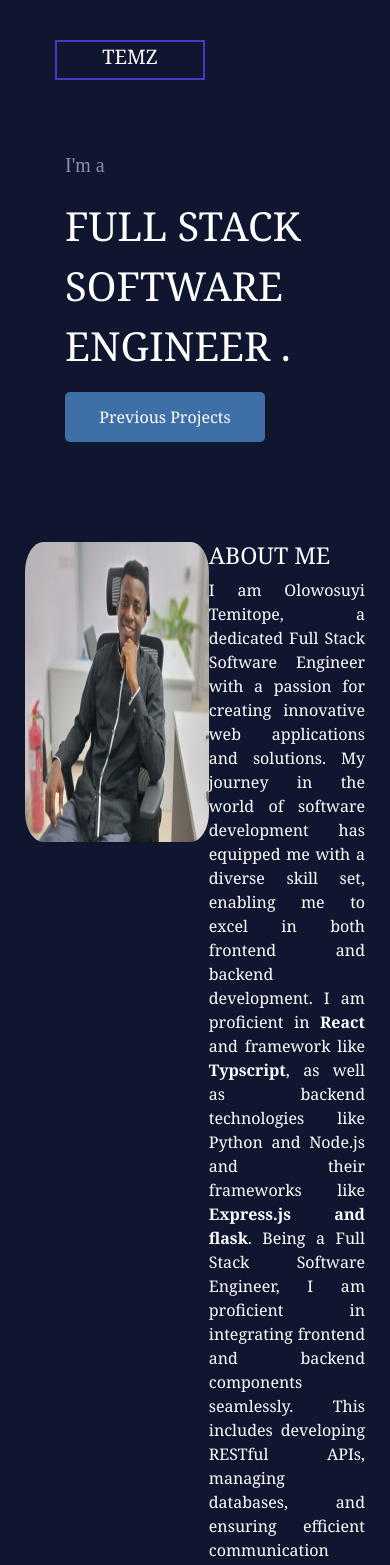
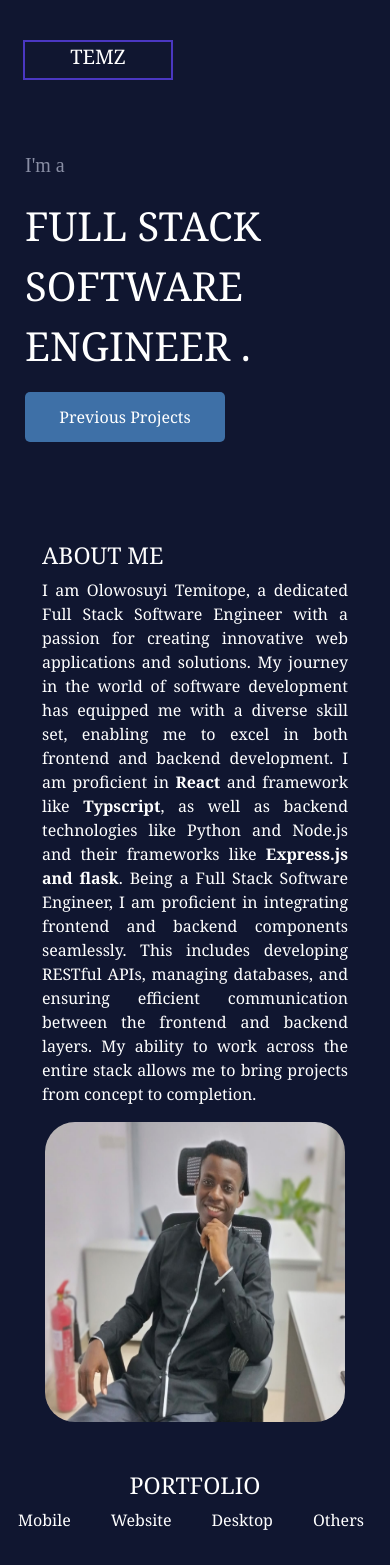
Before and after one commit to Topsurpass/drum_pad, a React (Create React App) app: page / in a window 390 px wide. Shown: the top 1565 px of the page. Built offline with nearby package versions, Linux system fonts and the light colour scheme.

Commit message:
adjusted mobile view

```diff
--- a/src/Landing_page_Compo/landing.css
+++ b/src/Landing_page_Compo/landing.css
@@ -110,6 +110,7 @@ section .job_title {
 .portfolio ul{
     display: flex;
     justify-content: center;
+    align-items: center;
     list-style-type: none;
     width: 100%;
 }
@@ -117,7 +118,7 @@ section .job_title {
      margin-left: 40px;
 }
 .portfolio ul li:first-child {
-    margin-left: 0px;
+    margin-left: -40px;
 }
 .portfolio ul li:last-child {
     margin-right: 0px;
@@ -172,7 +173,8 @@ section .job_title {
 }
 @media only screen and (max-width: 769px) {
     header {
-        justify-content: left;
+        justify-content:flex-start;
+        margin-left: -32px;
     }
     .logo {
         margin-top: 20px;
@@ -182,7 +184,10 @@ section .job_title {
         display: none;
     }
     .intro_pic {
-        width: 200px;
+        width: 300px;
+    }
+    .intro_text {
+        width: 90%;
     }
     .proj {
         display: flex;
@@ -198,7 +203,7 @@ section .job_title {
         padding: 0px 20px;
     }
     .intro {
-        margin-left: 40px
+        margin-left: -0px
     }
     .fillform {
         margin-top: 50px;
@@ -218,4 +223,9 @@ section .job_title {
     .space {
         margin-top: 5px
     }
+    .about {
+        flex-direction: column-reverse;
+        justify-content: center;
+        align-items: center;
+    }
 }
```
